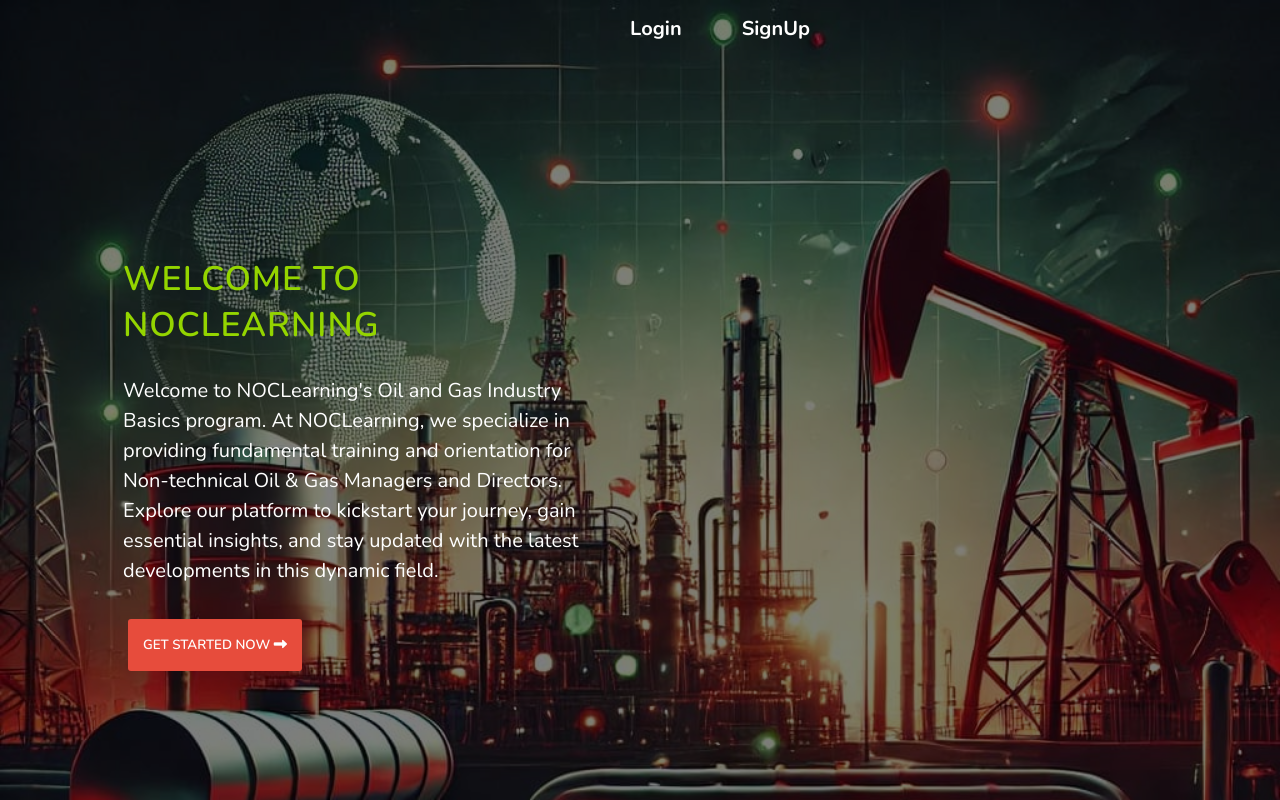
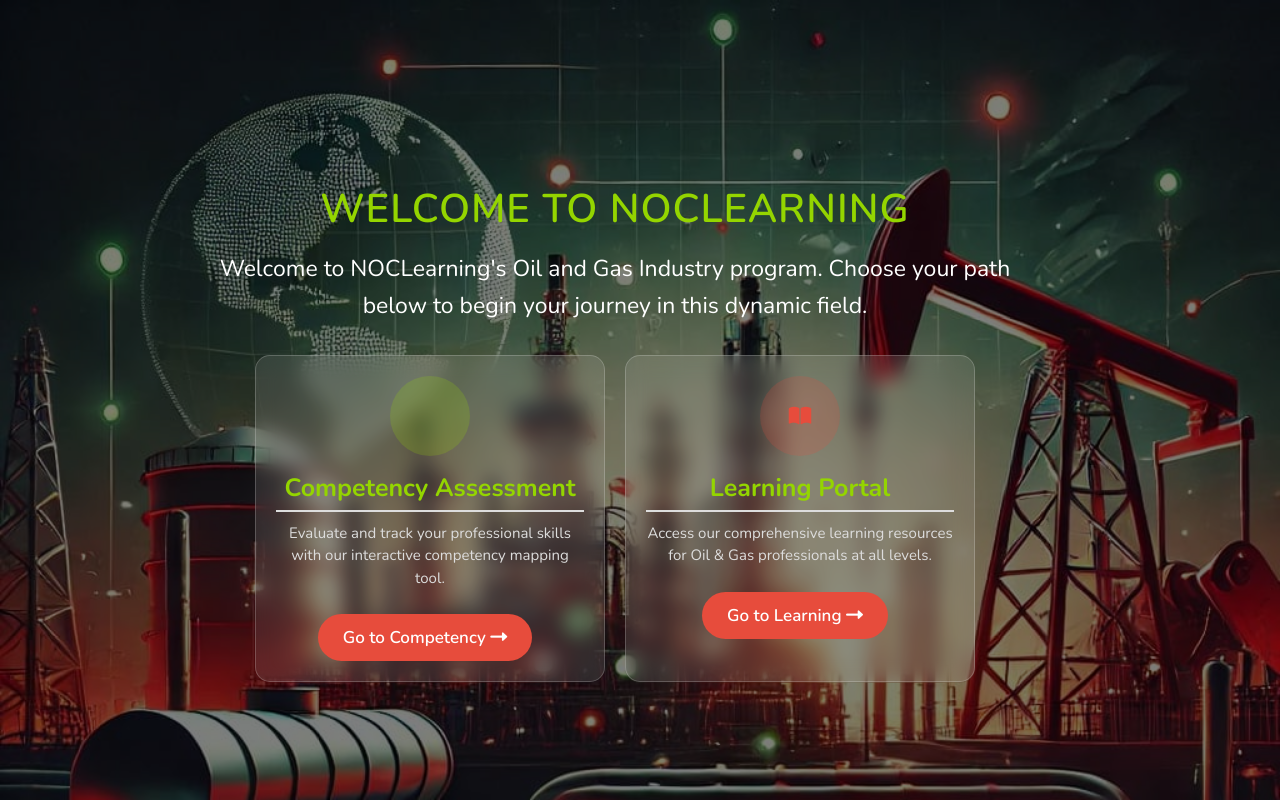
Before and after one commit to kiagekenya/Trainingtool, a React (Create React App) app in the folder frontend/: page / in a window 1280 px wide. Built offline with nearby package versions, Linux system fonts and the light colour scheme; no server answers.

Commit message:
competency integration

```diff
--- a/frontend/src/components/all/All.jsx
+++ b/frontend/src/components/all/All.jsx
@@ -9,24 +9,44 @@
         <div className="containerr">
           <div className="roww">
             <h1>Welcome To NOCLearning</h1>
-            <br />
-            <br />
             <p>
-              Welcome to NOCLearning's Oil and Gas Industry Basics program. At
-              NOCLearning, we specialize in providing fundamental training and
-              orientation for Non-technical Oil & Gas Managers and Directors.
-              Explore our platform to kickstart your journey, gain essential
-              insights, and stay updated with the latest developments in this
-              dynamic field.
+              Welcome to NOCLearning's Oil and Gas Industry program. Choose your
+              path below to begin your journey in this dynamic field.
             </p>
-            <br />
-            <br />
-            <div className="buttonn">
-              <Link to="/register">
-                <button className="primary-btnn">
-                  GET STARTED NOW <i className="fa fa-long-arrow-alt-right"></i>
+
+            <div className="options-container">
+              <div className="option-card">
+                <div className="option-icon competency-icon">
+                  <i className="fas fa-chart-spider"></i>
+                </div>
+                <h3>Competency Assessment</h3>
+                <p>
+                  Evaluate and track your professional skills with our interactive
+                  competency mapping tool.
+                </p>
+                <button
+                  className="primary-btnn"
+                  onClick={() => window.location.href = "https://nockcompetency-qad9e.ondigitalocean.app"}
+                >
+                  Go to Competency <i className="fa fa-long-arrow-alt-right"></i>
                 </button>
-              </Link>
+              </div>
+
+              <div className="option-card">
+                <div className="option-icon learning-icon">
+                  <i className="fas fa-book-open"></i>
+                </div>
+                <h3>Learning Portal</h3>
+                <p>
+                  Access our comprehensive learning resources for Oil & Gas
+                  professionals at all levels.
+                </p>
+                <Link to="/login">
+                  <button className="primary-btnn">
+                    Go to Learning <i className="fa fa-long-arrow-alt-right"></i>
+                  </button>
+                </Link>
+              </div>
             </div>
           </div>
         </div>
--- a/frontend/src/components/landing/Landing.jsx
+++ b/frontend/src/components/landing/Landing.jsx
@@ -1,11 +1,9 @@
 import React from 'react'
-import Header from '../header/Header'
 import All from '../all/All'
 
 const Landing = () => {
   return (
     <>
-<Header />
       <All/>
 
     </>
```
Also changed, not shown: frontend/src/components/all/all.css, 12 other files (tests, documents, lock files or other folders).
